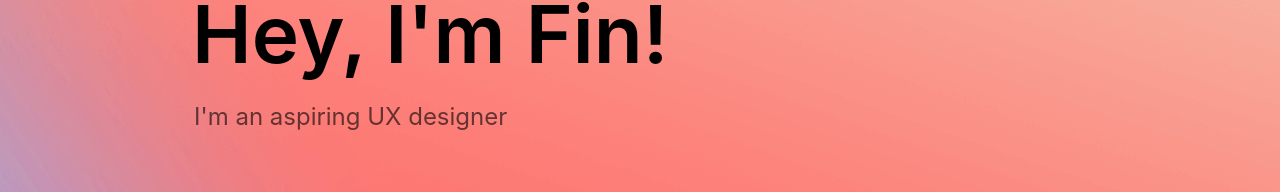
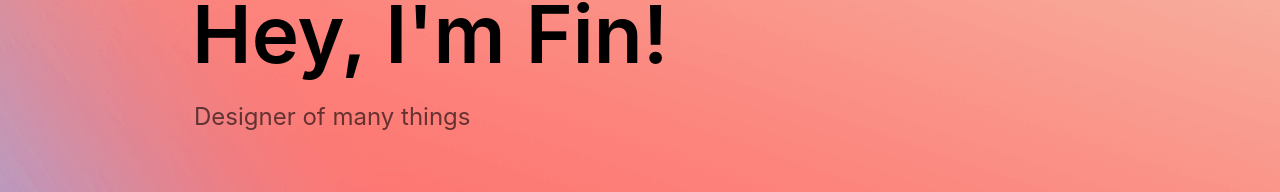
Before and after one commit to fin1taylor/fin1taylor.github.io, a plain HTML site: page index.html in a window 1280 px wide. Shown: the part 220-412 px from the top of the page. Drawn offline with nearby package versions, Linux system fonts and the light colour scheme; a web font is replaced by a local one.

Commit message:
tagline update

```diff
--- a/index.html
+++ b/index.html
@@ -23,7 +23,7 @@
       </div>
       <div id="text-header-div">
         <div id="text-header">Hey, I'm Fin!</div>
-        <div id="text-sub">I'm an aspiring UX designer</div>
+        <div id="text-sub">Designer of many things</div>
       </div>
     </div>
     <div id="work">
```
